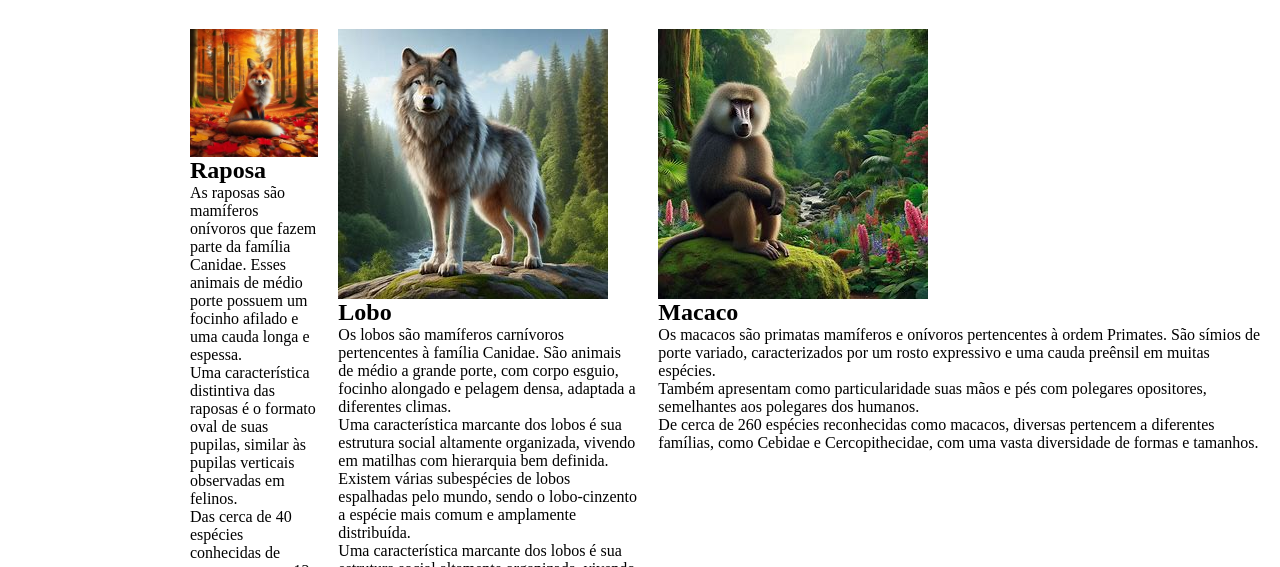
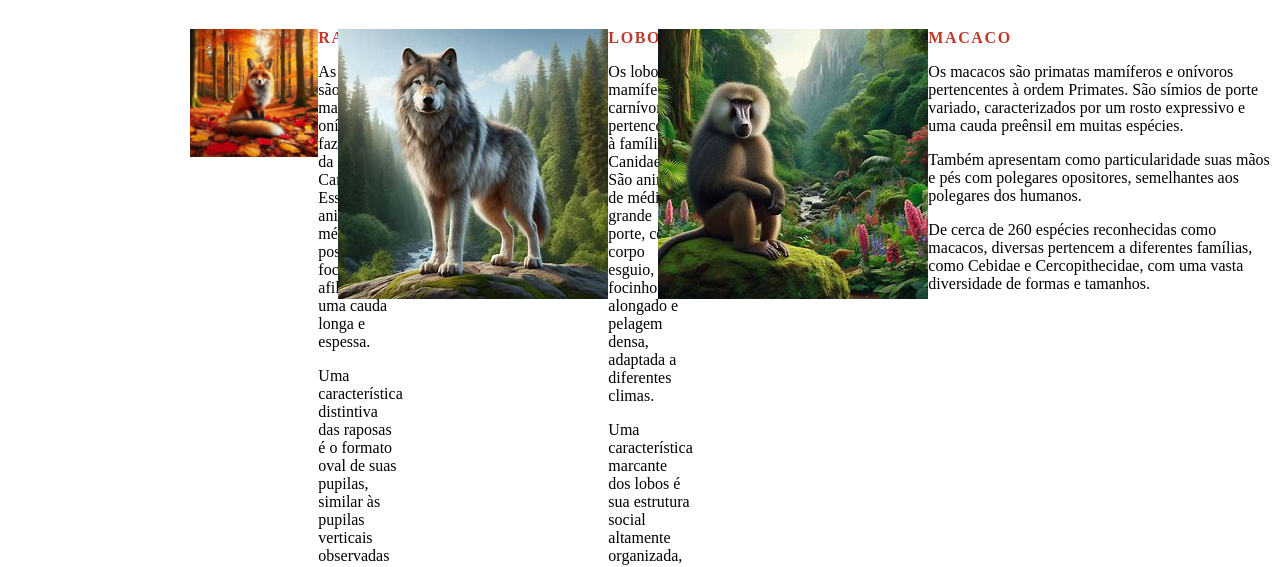
Before and after one commit to joaomagno1/Manipulando---Dom, a plain HTML site: page Projeto-01/index.html in a window 1280 px wide. Shown: the part 233-800 px from the top of the page. Drawn offline with Linux system fonts and the light colour scheme.

Commit message:
tentando

```diff
--- a/Projeto-01/Css/style.css
+++ b/Projeto-01/Css/style.css
@@ -79,3 +79,39 @@ body{
   flex-direction: column;
   gap: 20px;
 }
+
+.animal-item{
+  display: flex;
+  align-items: flex-start;
+}
+
+.animais h2{
+  font-family: 'Times New Roman', Times, serif;
+  font-size: 1rem;
+  text-transform: uppercase;
+  letter-spacing: .1em;
+  margin-bottom: 1rem;
+  color: var(--cor-titulo-animais);
+}
+
+.animais p{
+  font-family: 'Times New Roman', Times, serif;
+  list-style: 1.2;
+  margin-bottom: 1rem;
+}
+
+.faq-lista {
+  grid-column: 1;
+}
+
+.faq-lista dt{
+  font-family: 'Times New Roman', Times, serif;
+  font-weight: bold;
+  margin-top: 2rem;
+  margin-bottom: 5rem;
+  color: var(--cor-tipografia-faq);
+}
+
+.faq-lista dt::before{
+
+}
```
Also changed, not shown: Projeto-01/index.html (+0 -1 lines).
